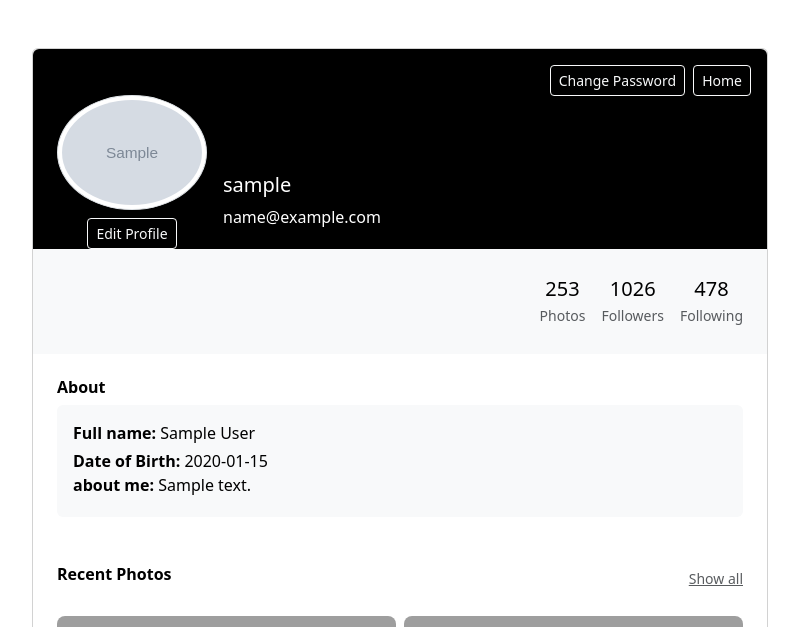
After one commit to amir-y-17/django-blog, a Django app: page /users/peofile/ in a window 1280 px wide. The commit adds this page. Shown: the top 627 px of the page, without its empty margins (240-1039 px from the left). Run offline with Django 5.2, Linux system fonts and the light colour scheme; a user stored in the database is signed in; tables that the repository leaves empty hold one stand-in row (values such as "Sample post"); grey boxes marked "Sample" are stand-in pictures; grey boxes are pictures that could not be loaded.

Commit message:
feat(users): Add Profile Page

```diff
--- a/blog/templates/parent/partials/header.html
+++ b/blog/templates/parent/partials/header.html
@@ -26,6 +26,9 @@
                       <li class="nav-item">
                           <a href="contact.html" class="nav-link">Contact</a>
                       </li>
+                      <li class="nav-item">
+                        <a href="{% url 'users:profile' %}" class="nav-link">Profile</a>
+                      </li>
                   </ul>
               </div>
 
--- a/blog_project/urls.py
+++ b/blog_project/urls.py
@@ -17,9 +17,13 @@ Including another URLconf
 
 from django.contrib import admin
 from django.urls import path, include
+from django.conf.urls.static import static
+from django.conf import settings
 
 urlpatterns = [
     path("admin/", admin.site.urls),
     path("users/", include("users.urls", namespace="users")),
     path("blog/", include("blog.urls", namespace="blog")),
 ]
+
+urlpatterns += static(settings.MEDIA_URL, document_root=settings.MEDIA_ROOT)
--- /dev/null
+++ b/users/templates/users/profile.html
@@ -0,0 +1,103 @@
+<!DOCTYPE html>
+<html lang="en">
+  <head>
+    <meta charset="UTF-8">
+    <meta name="viewport" content="width=device-width, initial-scale=1.0">
+    <title>User Profile</title>
+    <link rel="stylesheet" href="https://cdn.jsdelivr.net/npm/bootstrap@5.3.0/dist/css/bootstrap.min.css">
+  </head>
+  <body>
+    <section class="h-100 gradient-custom-2">
+      <div class="container py-5 h-100">
+        <div class="row d-flex justify-content-center">
+          <div class="col-lg-9 col-xl-8">
+            <div class="card">
+              <!-- Header Section -->
+              <header class="rounded-top text-white d-flex flex-row align-items-end" style="background-color: #000; height: 200px;">
+                <div class="position-absolute top-0 end-0 m-3 d-flex">
+                  <a href="#" class="btn btn-outline-light btn-sm me-2" aria-label="Change Password">
+                  Change Password
+                  </a>
+                  <a href="{% url 'blog:home' %}" class="btn btn-outline-light btn-sm" aria-label="Home">
+                  Home
+                  </a>
+                </div>
+            <div class="ms-4 mt-5 d-flex flex-column align-items-center" style="width: 150px;">
+                <img src="{{ user.profile_image.url }}"
+                alt="Profile Picture" class="img-fluid img-thumbnail mt-4 mb-2 rounded-circle"
+                style="width: 150px; z-index: 1;">
+              <button type="button" class="btn btn-outline-light btn-sm" aria-label="Edit Profile" style="z-index: 1;">
+                Edit Profile
+              </button>
+            </div>
+            <div class="ms-3" style="margin-bottom: 20px;">
+              <h5>{{user.username}}</h5>
+              <p class="mb-0">{{user.email}}</p>
+            </div>
+          </header>
+
+          <!-- Stats Section -->
+          <section class="p-4 text-black bg-body-tertiary">
+            <div class="d-flex justify-content-end text-center py-1">
+              <div>
+                <p class="mb-1 h5">253</p>
+                <p class="small text-muted mb-0">Photos</p>
+              </div>
+              <div class="px-3">
+                <p class="mb-1 h5">1026</p>
+                <p class="small text-muted mb-0">Followers</p>
+              </div>
+              <div>
+                <p class="mb-1 h5">478</p>
+                <p class="small text-muted mb-0">Following</p>
+              </div>
+            </div>
+          </section>
+
+          <!-- About Section -->
+          <div class="card-body p-4 text-black">
+            <section class="mb-5">
+              <h6 class="fw-bold">About</h6>
+              <div class="p-3 bg-light rounded">
+                <p class="font-italic mb-1"><strong>Full name: </strong> {{user.first_name}} {{user.last_name}}</p>
+                <p class="font-italic mb-0"><strong>Date of Birth: </strong>{{user.date_of_birth|date:"Y-m-d"}}</p>
+                <p class="font-italic mb-1"><strong>about me: </strong> {{user.about_me}}</p>
+              </div>
+            </section>
+
+            <!-- Recent Photos Section -->
+            <section>
+              <div class="d-flex justify-content-between align-items-center mb-4">
+                <h6 class="fw-bold">Recent Photos</h6>
+                <a href="#!" class="text-muted small">Show all</a>
+              </div>
+              <div class="row g-2">
+                <div class="col-6">
+                  <img src="https://mdbcdn.b-cdn.net/img/Photos/Lightbox/Original/img%20(112).webp" alt="Image 1"
+                    class="w-100 rounded-3">
+                </div>
+                <div class="col-6">
+                  <img src="https://mdbcdn.b-cdn.net/img/Photos/Lightbox/Original/img%20(107).webp" alt="Image 2"
+                    class="w-100 rounded-3">
+                </div>
+              </div>
+              <div class="row g-2 mt-2">
+                <div class="col-6">
+                  <img src="https://mdbcdn.b-cdn.net/img/Photos/Lightbox/Original/img%20(108).webp" alt="Image 3"
+                    class="w-100 rounded-3">
+                </div>
+                <div class="col-6">
+                  <img src="https://mdbcdn.b-cdn.net/img/Photos/Lightbox/Original/img%20(114).webp" alt="Image 4"
+                    class="w-100 rounded-3">
+                </div>
+              </div>
+            </section>
+          </div>
+        </div>
+      </div>
+    </div>
+  </div>
+</section>
+<script src="https://cdn.jsdelivr.net/npm/bootstrap@5.3.0/dist/js/bootstrap.bundle.min.js"></script>
+</body>
+</html>
--- a/users/urls.py
+++ b/users/urls.py
@@ -27,4 +27,5 @@ urlpatterns = [
         auth_views.PasswordResetCompleteView.as_view(),
         name="password_reset_complete",
     ),
+    path("peofile/", views.ProfileView.as_view(), name="profile"),
 ]
--- a/users/views.py
+++ b/users/views.py
@@ -2,10 +2,11 @@ from django.shortcuts import render, redirect
 from .models import User
 from django.views import View
 from django.urls import reverse_lazy
-from django.views.generic import CreateView
+from django.views.generic import CreateView, TemplateView
 from .forms import UserRegistrationForm, UserLoginForm
 from django.contrib.auth import login, authenticate
 from django.contrib import messages
+from django.contrib.auth.mixins import LoginRequiredMixin
 
 
 class UserRegisterationView(CreateView):
@@ -45,3 +46,9 @@ class UserLoginView(View):
         login(request, user)
         messages.success(request, "Welcome back! You have logged in successfully.")
         return redirect("blog:home")
+
+
+class ProfileView(LoginRequiredMixin, TemplateView):
+    template_name = "users/profile.html"
+    login_url = "users:login"
+    redirect_field_name = "redirect_to"
```
Also changed, not shown: users/static/css/profile.css (added, +10 -0 lines).
